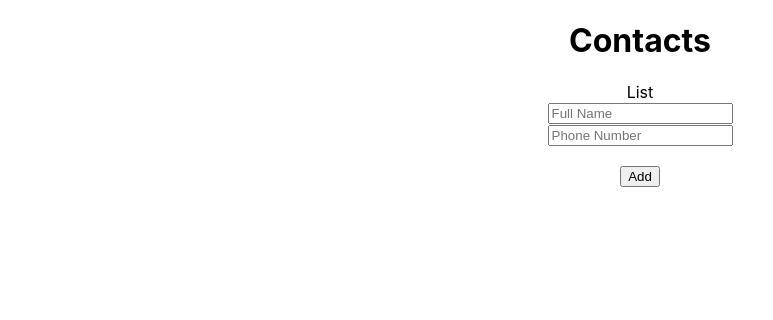
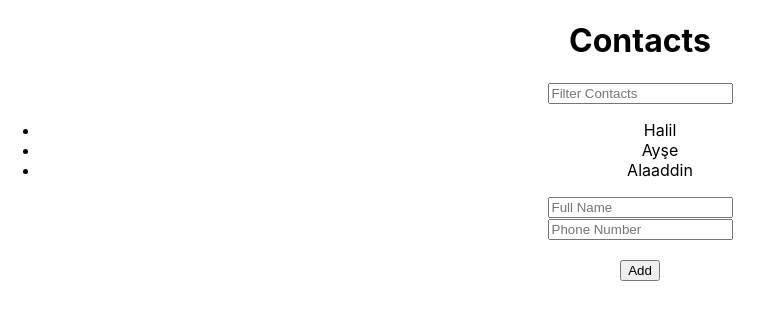
Before and after one commit to onursimsekkk/contacts-app-react, a React (Create React App) app: page / in a window 1280 px wide. Shown: the top 320 px of the page, without its empty margins (0-773 px from the left). Built offline with nearby package versions, Linux system fonts and the light colour scheme.

Commit message:
Add filter function

```diff
--- a/src/components/List/index.js
+++ b/src/components/List/index.js
@@ -1,11 +1,31 @@
-import React from 'react'
+import { useState } from "react";
 
-function List() {
+function List({ contacts }) {
+  const [filterText, setFilterText] = useState("");
+
+  const filtered = contacts.filter((item) => {
+    return Object.keys(item).some((k) =>
+      item[k].toString().toLowerCase().includes(filterText.toLowerCase())
+    )
+  })
+
+  console.log(filtered);
+
   return (
     <div>
-      List
+      <input
+        type="text"
+        placeholder="Filter Contacts"
+        value={filterText}
+        onChange={(e) => setFilterText(e.target.value)}
+      />
+      <ul>
+        {filtered.map((contact, index) => (
+          <li key={index}>{contact.fullname}</li>
+        ))}
+      </ul>
     </div>
-  )
+  );
 }
 
 export default List;
```
